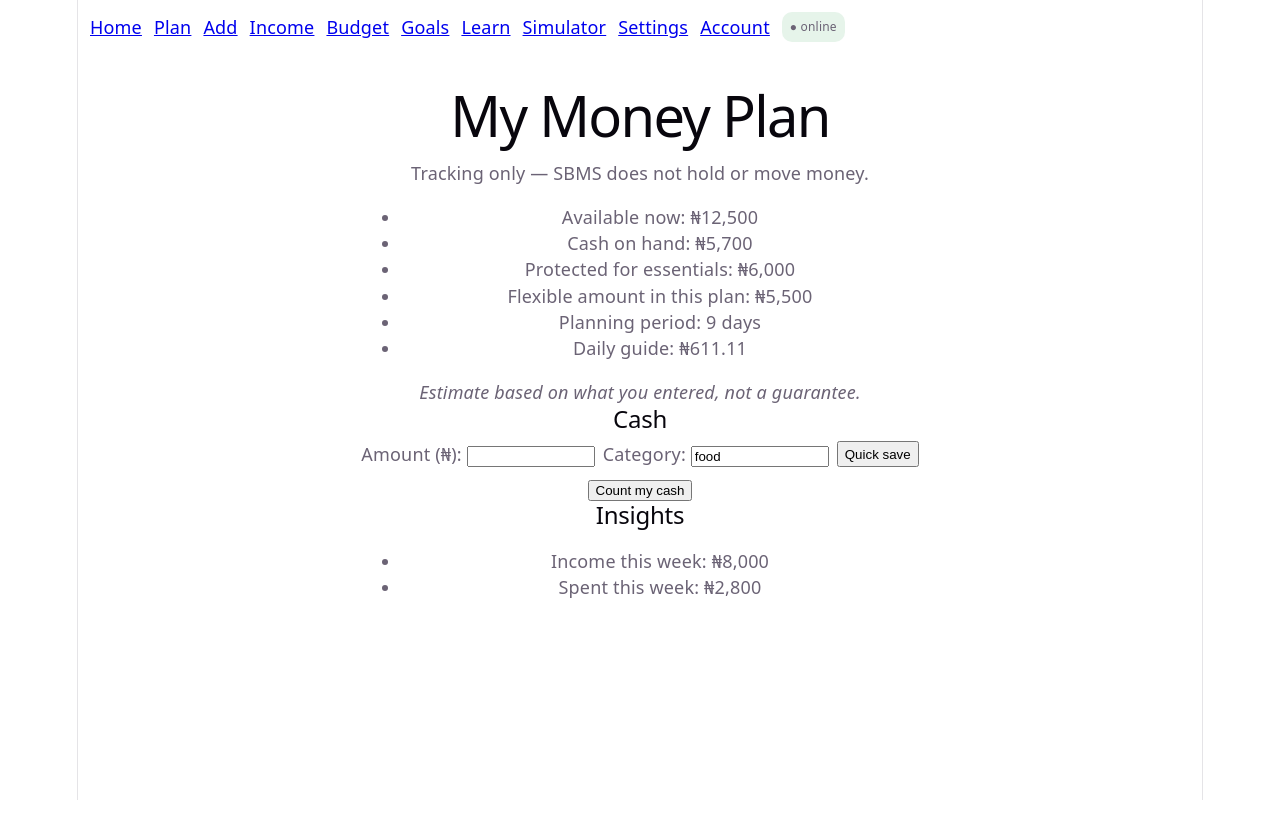
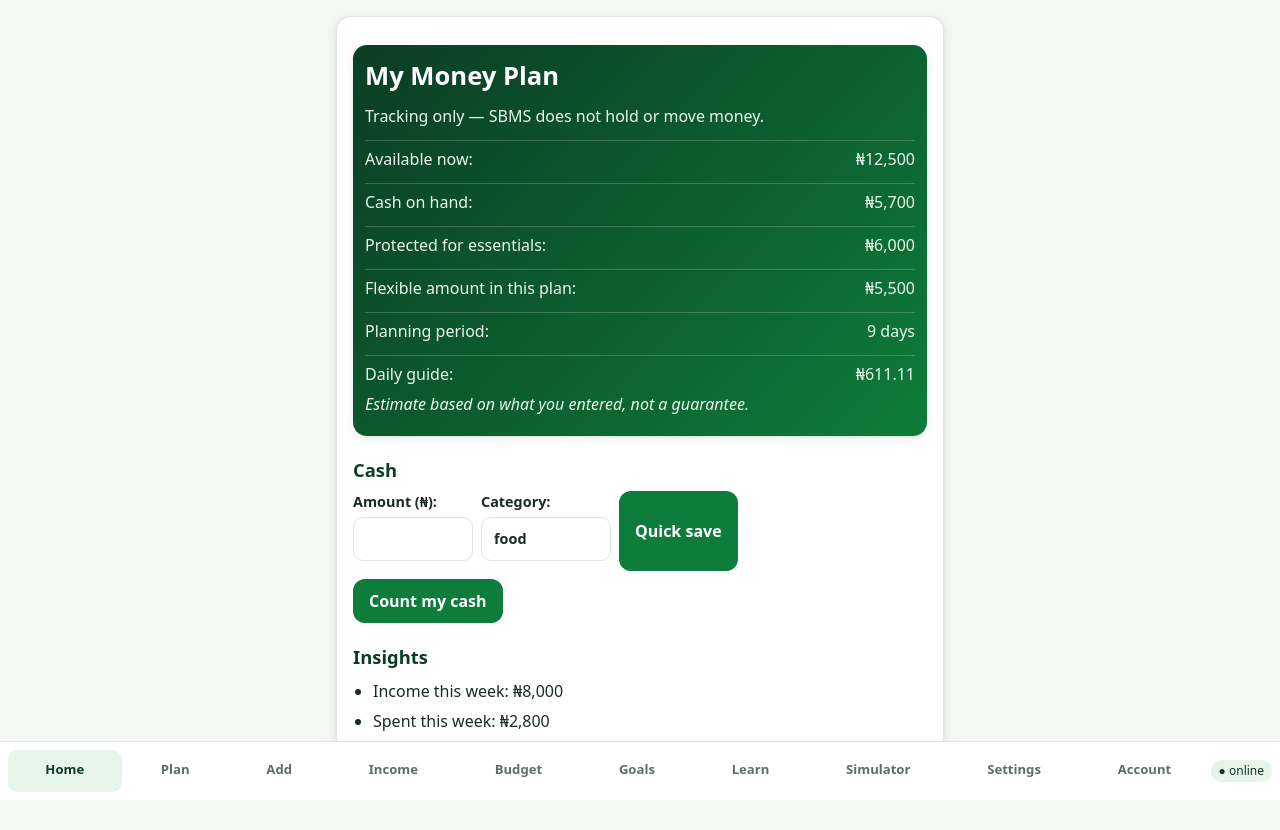
Before and after one commit to promivine-prog/SBMS, a React (Vite) app in the folder app/: page / in a window 1280 px wide. Both pictures are taken after a click on the button "Explore demo". Shown: the top 830 px of the page. Before the commit the page ends 800 px from the top, so only its background shows below. Built offline with nearby package versions, Linux system fonts and the light colour scheme.

Commit message:
Styling pass: SBMS green theme, bottom tab bar, hero card, themed controls

```diff
--- a/app/src/App.tsx
+++ b/app/src/App.tsx
@@ -22,7 +22,7 @@ function Shell() {
   if (!state.settings.onboarded) return <Welcome />;
   return (
     <Router>
-      <nav style={{ display: 'flex', gap: 12, flexWrap: 'wrap', padding: 12, alignItems: 'center' }}>
+      <nav className="tabbar">
         <NavLink to="/">{t('nav.home')}</NavLink>
         <NavLink to="/plan">{t('nav.plan')}</NavLink>
         <NavLink to="/add">{t('nav.add')}</NavLink>
@@ -35,7 +35,7 @@ function Shell() {
         <NavLink to="/account">{t('nav.account')}</NavLink>
         <OfflineBadge />
       </nav>
-      <main style={{ padding: 16, maxWidth: 640, margin: '0 auto' }}>
+      <main className="container">
         <Routes>
           <Route path="/" element={<Home />} />
           <Route path="/plan" element={<Plan />} />
--- a/app/src/components/Survival.tsx
+++ b/app/src/components/Survival.tsx
@@ -48,7 +48,7 @@ export default function Survival() {
   const extend = (n: number) => update((s) => ({ ...s, planningDays: s.planningDays + n }));
 
   return (
-    <section style={{ border: '2px solid #0e7c3a', padding: 12, marginTop: 16 }}>
+    <section className="card survival">
       <h2>{t('survival.title')}</h2>
       <p>{t('survival.mayRunShort')}</p>
       <h3>{t('survival.whatChanged')}</h3>
--- a/app/src/index.css
+++ b/app/src/index.css
@@ -1,111 +1,316 @@
+/* SBMS theme: mobile-first, light, thumb-friendly. Text content is stable —
+   the E2E suite asserts on copy, so keep labels intact when editing markup. */
 :root {
-  --text: #6b6375;
-  --text-h: #08060d;
-  --bg: #fff;
-  --border: #e5e4e7;
-  --code-bg: #f4f3ec;
-  --accent: #aa3bff;
-  --accent-bg: rgba(170, 59, 255, 0.1);
-  --accent-border: rgba(170, 59, 255, 0.5);
-  --social-bg: rgba(244, 243, 236, 0.5);
-  --shadow:
-    rgba(0, 0, 0, 0.1) 0 10px 15px -3px, rgba(0, 0, 0, 0.05) 0 4px 6px -2px;
+  --green-900: #0b3d24;
+  --green-700: #0e7c3a;
+  --green-600: #12924a;
+  --green-100: #e6f4ea;
+  --ink: #1a2b22;
+  --muted: #5c6f64;
+  --bg: #f4f7f4;
+  --card: #ffffff;
+  --line: #dce7de;
+  --amber-bg: #fef6e0;
+  --amber-line: #e3b505;
+  --red: #b3261e;
+  --red-bg: #fce8e6;
+  --radius: 14px;
+  --sans: system-ui, 'Segoe UI', Roboto, sans-serif;
+  --shadow: 0 1px 2px rgba(11, 61, 36, 0.08), 0 4px 12px rgba(11, 61, 36, 0.08);
 
-  --sans: system-ui, 'Segoe UI', Roboto, sans-serif;
-  --heading: system-ui, 'Segoe UI', Roboto, sans-serif;
-  --mono: ui-monospace, Consolas, monospace;
-
-  font: 18px/145% var(--sans);
-  letter-spacing: 0.18px;
-  color-scheme: light dark;
-  color: var(--text);
+  color-scheme: light;
+  font: 16px/1.5 var(--sans);
+  color: var(--ink);
   background: var(--bg);
   font-synthesis: none;
   text-rendering: optimizeLegibility;
   -webkit-font-smoothing: antialiased;
-  -moz-osx-font-smoothing: grayscale;
-
-  @media (max-width: 1024px) {
-    font-size: 16px;
-  }
 }
 
-@media (prefers-color-scheme: dark) {
-  :root {
-    --text: #9ca3af;
-    --text-h: #f3f4f6;
-    --bg: #16171d;
-    --border: #2e303a;
-    --code-bg: #1f2028;
-    --accent: #c084fc;
-    --accent-bg: rgba(192, 132, 252, 0.15);
-    --accent-border: rgba(192, 132, 252, 0.5);
-    --social-bg: rgba(47, 48, 58, 0.5);
-    --shadow:
-      rgba(0, 0, 0, 0.4) 0 10px 15px -3px, rgba(0, 0, 0, 0.25) 0 4px 6px -2px;
-  }
-
-  #social .button-icon {
-    filter: invert(1) brightness(2);
-  }
-}
-
-#root {
-  width: 1126px;
-  max-width: 100%;
-  margin: 0 auto;
-  text-align: center;
-  border-inline: 1px solid var(--border);
-  min-height: 100svh;
-  display: flex;
-  flex-direction: column;
+* {
   box-sizing: border-box;
 }
 
 body {
   margin: 0;
+  padding-bottom: 76px; /* clearance for the fixed tab bar */
 }
 
-h1,
-h2 {
-  font-family: var(--heading);
-  font-weight: 500;
-  color: var(--text-h);
+#root {
+  min-height: 100svh;
 }
 
 h1 {
-  font-size: 56px;
-  letter-spacing: -1.68px;
-  margin: 32px 0;
-  @media (max-width: 1024px) {
-    font-size: 36px;
-    margin: 20px 0;
-  }
-}
-h2 {
-  font-size: 24px;
-  line-height: 118%;
-  letter-spacing: -0.24px;
-  margin: 0 0 8px;
-  @media (max-width: 1024px) {
-    font-size: 20px;
-  }
-}
-p {
-  margin: 0;
+  font-size: 1.6rem;
+  line-height: 1.2;
+  margin: 4px 0 12px;
+  color: var(--green-900);
 }
 
-code,
-.counter {
-  font-family: var(--mono);
-  display: inline-flex;
-  border-radius: 4px;
-  color: var(--text-h);
+h2 {
+  font-size: 1.15rem;
+  margin: 20px 0 8px;
+  color: var(--green-900);
 }
 
-code {
-  font-size: 15px;
-  line-height: 135%;
-  padding: 4px 8px;
-  background: var(--code-bg);
+h3 {
+  font-size: 1rem;
+  margin: 14px 0 6px;
 }
+
+p {
+  margin: 0 0 8px;
+  color: var(--muted);
+}
+
+ul {
+  margin: 0 0 8px;
+  padding-left: 20px;
+}
+
+small {
+  color: var(--muted);
+}
+
+/* App frame */
+.container {
+  padding: 16px 16px 24px;
+  max-width: 640px;
+  margin: 0 auto;
+}
+
+.container > section {
+  background: var(--card);
+  border: 1px solid var(--line);
+  border-radius: var(--radius);
+  box-shadow: var(--shadow);
+  padding: 16px;
+  margin-bottom: 14px;
+}
+
+/* Bottom tab bar */
+.tabbar {
+  position: fixed;
+  inset-inline: 0;
+  bottom: 0;
+  z-index: 10;
+  display: flex;
+  gap: 2px;
+  overflow-x: auto;
+  padding: 8px 8px calc(8px + env(safe-area-inset-bottom));
+  background: var(--card);
+  border-top: 1px solid var(--line);
+}
+
+.tabbar a {
+  flex: 1 0 auto;
+  text-align: center;
+  text-decoration: none;
+  font-size: 0.82rem;
+  font-weight: 600;
+  color: var(--muted);
+  padding: 10px 8px;
+  border-radius: 10px;
+  white-space: nowrap;
+}
+
+.tabbar a[aria-current='page'] {
+  background: var(--green-100);
+  color: var(--green-900);
+}
+
+/* Hero money card (stronger selector wins over .card backgrounds) */
+.card.hero {
+  background: linear-gradient(135deg, var(--green-900), var(--green-700));
+  border: none;
+  color: #fff;
+}
+
+.card.hero h1 {
+  color: #fff;
+}
+
+.card.hero p,
+.card.hero li {
+  color: #e9f5ec;
+}
+
+.card.hero ul {
+  list-style: none;
+  padding: 0;
+  margin: 12px 0 0;
+  display: grid;
+  gap: 6px;
+}
+
+.card.hero li {
+  display: flex;
+  justify-content: space-between;
+  gap: 12px;
+  border-top: 1px solid rgba(255, 255, 255, 0.2);
+  padding-top: 6px;
+}
+
+/* Generic card (also used inside hero sections) */
+.card {
+  background: var(--card);
+  border: 1px solid var(--line);
+  border-radius: var(--radius);
+  box-shadow: var(--shadow);
+  padding: 12px;
+  margin: 12px 0;
+}
+
+.survival {
+  border: 2px solid var(--green-700);
+}
+
+.stale {
+  border: 2px solid var(--red);
+  background: var(--red-bg);
+  border-radius: var(--radius);
+  padding: 12px;
+  margin: 12px 0;
+}
+
+.stale p {
+  color: var(--ink);
+}
+
+/* Forms */
+label {
+  display: grid;
+  gap: 4px;
+  font-size: 0.9rem;
+  font-weight: 600;
+  color: var(--ink);
+  margin-bottom: 10px;
+}
+
+input,
+select {
+  font: inherit;
+  min-height: 44px;
+  padding: 10px 12px;
+  border: 1px solid var(--line);
+  border-radius: 10px;
+  background: #fff;
+  color: var(--ink);
+  width: 100%;
+}
+
+input[type='checkbox'],
+input[type='radio'] {
+  width: 20px;
+  height: 20px;
+  min-height: 0;
+  accent-color: var(--green-700);
+}
+
+label:has(> input[type='checkbox']) {
+  display: flex;
+  align-items: center;
+  gap: 8px;
+}
+
+input:focus-visible,
+select:focus-visible,
+button:focus-visible,
+a:focus-visible {
+  outline: 3px solid rgba(18, 146, 74, 0.4);
+  outline-offset: 1px;
+}
+
+button {
+  font: inherit;
+  font-weight: 700;
+  min-height: 44px;
+  padding: 10px 16px;
+  border: none;
+  border-radius: 12px;
+  background: var(--green-700);
+  color: #fff;
+  cursor: pointer;
+}
+
+button:active {
+  background: var(--green-900);
+}
+
+button:disabled {
+  opacity: 0.5;
+  cursor: not-allowed;
+}
+
+button + button,
+a + button,
+button + a {
+  margin-left: 8px;
+}
+
+fieldset {
+  border: 1px solid var(--line);
+  border-radius: var(--radius);
+  padding: 12px;
+  margin: 12px 0;
+}
+
+legend {
+  font-weight: 700;
+  padding: 0 6px;
+}
+
+/* Status pills + alerts */
+[role='status'],
+[role='alert'] {
+  border-radius: 10px;
+  padding: 10px 12px;
+  margin: 10px 0;
+}
+
+[role='alert'] {
+  background: var(--red-bg);
+  color: var(--red);
+}
+
+[role='status'] {
+  background: var(--green-100);
+  color: var(--green-900);
+}
+
+[role='note'] {
+  background: var(--amber-bg);
+  border: 1px solid var(--amber-line);
+  border-radius: 10px;
+  padding: 10px 12px;
+  color: var(--ink);
+}
+
+/* Welcome */
+.welcome {
+  min-height: 100svh;
+  display: grid;
+  align-content: center;
+  gap: 8px;
+  padding: 24px 20px 100px;
+  max-width: 520px;
+  margin: 0 auto;
+  background: linear-gradient(180deg, var(--green-100), var(--bg) 60%);
+}
+
+.welcome h1 {
+  font-size: 2.4rem;
+  margin-bottom: 0;
+}
+
+/* History / record lists */
+ul li {
+  margin-bottom: 6px;
+}
+
+li button {
+  min-height: 0;
+  padding: 4px 10px;
+  font-size: 0.82rem;
+  font-weight: 600;
+}
--- a/app/src/pages/Home.tsx
+++ b/app/src/pages/Home.tsx
@@ -23,7 +23,7 @@ function Reconcile({ recorded }: { recorded: number }) {
   const valid = counted !== '' && Number.isFinite(n) && n >= 0;
   const diff = valid ? reconcileDiff(recorded, n) : null;
   return (
-    <div style={{ border: '1px solid #ccc', padding: 8, marginTop: 8 }}>
+    <div className="card">
       <label>
         {t('cash.counted')}: <input type="number" min="0" step="0.01" value={counted} onChange={(e) => setCounted(e.target.value)} />
       </label>
@@ -124,17 +124,19 @@ export default function Home() {
 
   return (
     <section>
+      <div className="card hero">
       <h1>{t('home.title')}</h1>
       <p>{t('trackingOnly')}</p>
       <ul>
-        <li>{t('home.available')}: ₦{state.balance.toLocaleString()}{state.settings.includeCash && cash > 0 && <> ({t('home.inclCash')}: ₦{cash.toLocaleString()})</>}</li>
-        <li>{t('home.cashOnHand')}: ₦{cash.toLocaleString()}</li>
-        <li>{t('home.protected')}: ₦{state.protectedEssentials.toLocaleString()}</li>
-        <li>{t('home.flexible')}: ₦{runway.flexible.toLocaleString()}</li>
-        <li>{t('home.period')}: {state.planningDays} days</li>
-        <li>{t('home.dailyGuide')}: {runway.dailyGuide === null ? t('home.shortfall') : `₦${runway.dailyGuide.toLocaleString()}`}</li>
+        <li>{t('home.available')}: <span>₦{state.balance.toLocaleString()}{state.settings.includeCash && cash > 0 && <> ({t('home.inclCash')}: ₦{cash.toLocaleString()})</>}</span></li>
+        <li>{t('home.cashOnHand')}: <span>₦{cash.toLocaleString()}</span></li>
+        <li>{t('home.protected')}: <span>₦{state.protectedEssentials.toLocaleString()}</span></li>
+        <li>{t('home.flexible')}: <span>₦{runway.flexible.toLocaleString()}</span></li>
+        <li>{t('home.period')}: <span>{state.planningDays} days</span></li>
+        <li>{t('home.dailyGuide')}: <span>{runway.dailyGuide === null ? t('home.shortfall') : `₦${runway.dailyGuide.toLocaleString()}`}</span></li>
       </ul>
       <p><em>{t('estimateNote')}</em></p>
+      </div>
 
       <Survival />
 
--- a/app/src/pages/Income.tsx
+++ b/app/src/pages/Income.tsx
@@ -100,7 +100,7 @@ export default function Income() {
       </div>
 
       {stale.length > 0 && (
-        <div style={{ border: '2px solid #b00', padding: 8, marginTop: 12 }}>
+        <div className="stale">
           <strong>{t('income.staleTitle')}</strong>
           {stale.map((x) => <p key={x.id}>{x.source}{x.expectedDate ? ` (${x.expectedDate})` : ''}</p>)}
         </div>
--- a/app/src/pages/Simulator.tsx
+++ b/app/src/pages/Simulator.tsx
@@ -85,7 +85,7 @@ export default function Simulator() {
         </>
       ) : (
         last && (
-          <div style={{ border: '1px solid #ccc', padding: 8 }}>
+          <div className="card">
             <h2>{t('sim.result')}</h2>
             <p>{last.outcome}</p>
             <p><strong>{t('sim.risk')}:</strong> {last.risk}</p>
--- a/app/src/pages/Welcome.tsx
+++ b/app/src/pages/Welcome.tsx
@@ -56,7 +56,7 @@ export default function Welcome() {
 
   if (!setup) {
     return (
-      <main style={{ padding: 24, maxWidth: 520, margin: '0 auto' }}>
+      <main className="welcome">
         <h1>{t('appName')}</h1>
         <p>{t('tagline')}</p>
         <label>
```
